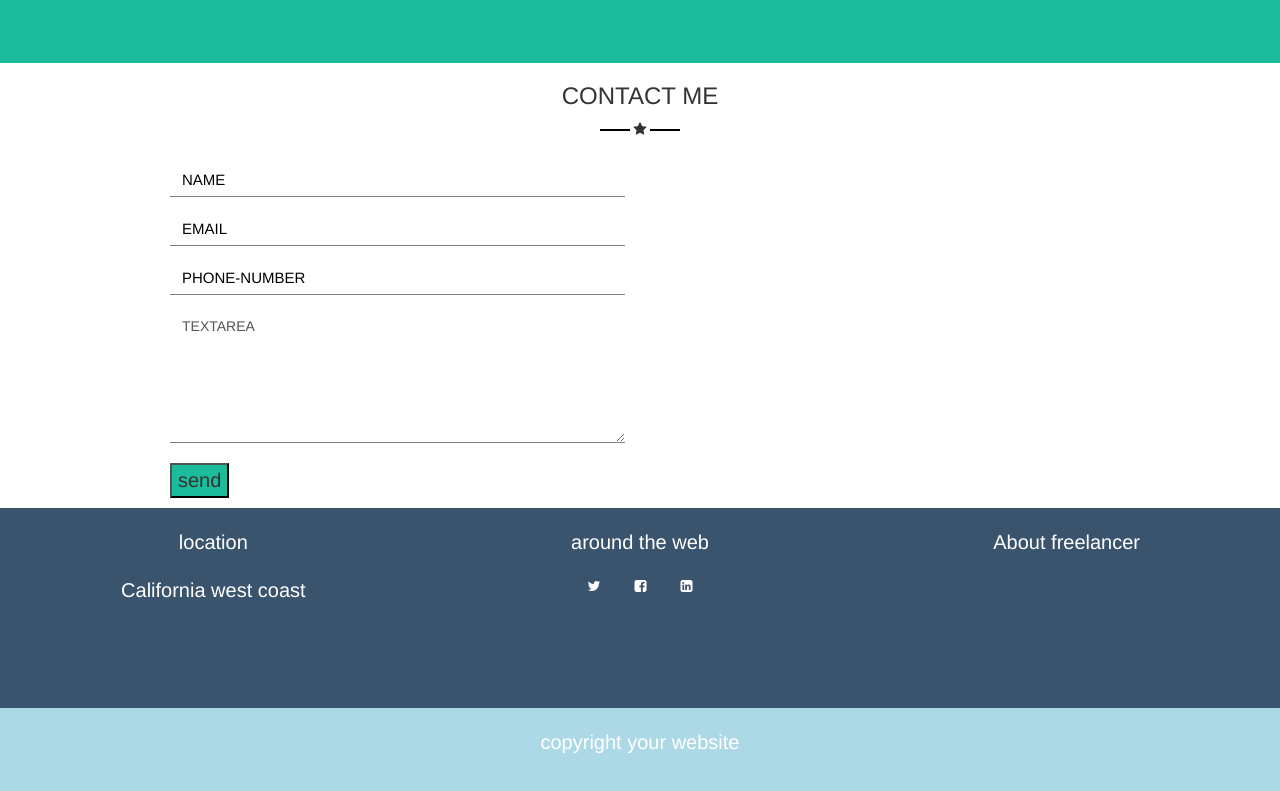
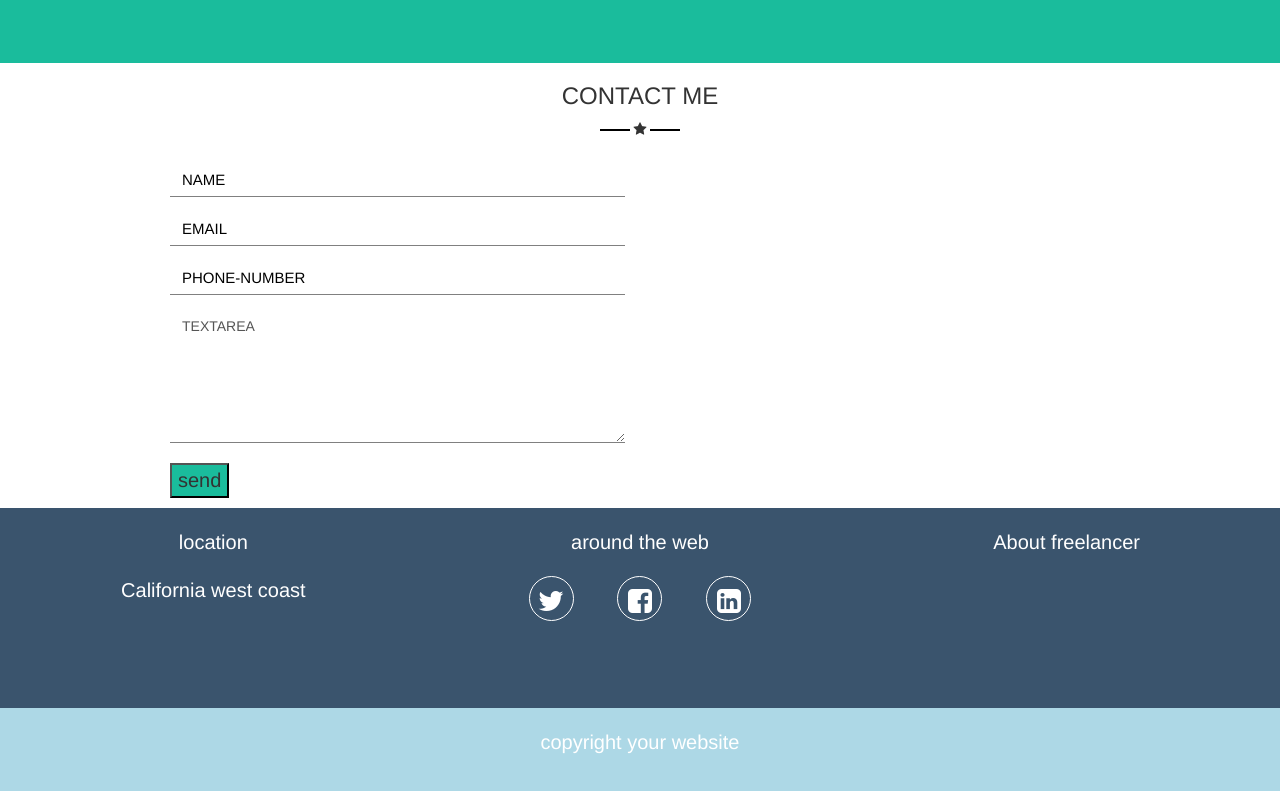
Before and after one commit to adele-recubini/html-css-bootstrap-freelancer, a plain HTML site: page index.html in a window 1280 px wide. Shown: the part 1417-2208 px from the top of the page. Drawn offline with nearby package versions, Linux system fonts and the light colour scheme.

Commit message:
fine esercizio

```diff
--- a/css/style.css
+++ b/css/style.css
@@ -58,6 +58,7 @@ padding: 0 10px;
 }
 .lista, .i{
   color:white;
+  font-size: 25px;
 }
 
 h2{
@@ -163,7 +164,7 @@ p{
 }
 .footer>ul>li{
   display:inline-block;
-  padding: 10px 15px;
+  padding: 10px 20px;
   color: white;
 }
 .footer>ul{
@@ -182,3 +183,11 @@ p{
   margin-left: 100px;
   font-size: 20px;
 }
+
+.circle{
+  border: 1px solid white;
+  width:45px;
+  border-radius:50px;
+  height: 45px;
+  padding-top: 10px;
+}
--- a/index.html
+++ b/index.html
@@ -161,10 +161,10 @@
                </div>
                <div class=" footer col-xs-12 col-sm-4 col-md-4">
                  <p>around the web</p>
-                 <ul>
-                   <li><i class="fa fa-twitter" aria-hidden="true"></i></li>
-                   <li><i class="fa fa-facebook-square" aria-hidden="true"></i></li>
-                   <li><i class="fa fa-linkedin-square" aria-hidden="true"></i></li>
+                 <ul class="social">
+                   <li><i class="fa fa-twitter fa-2x circle" aria-hidden="true"></i></li>
+                   <li><i class="fa fa-facebook-square fa-2x circle" aria-hidden="true"></i></li>
+                   <li><i class="fa fa-linkedin-square fa-2x circle" aria-hidden="true"></i></li>
                  </ul>
                </div>
                <div class="footer col-xs-12 col-sm-4 col-md-4">
```
